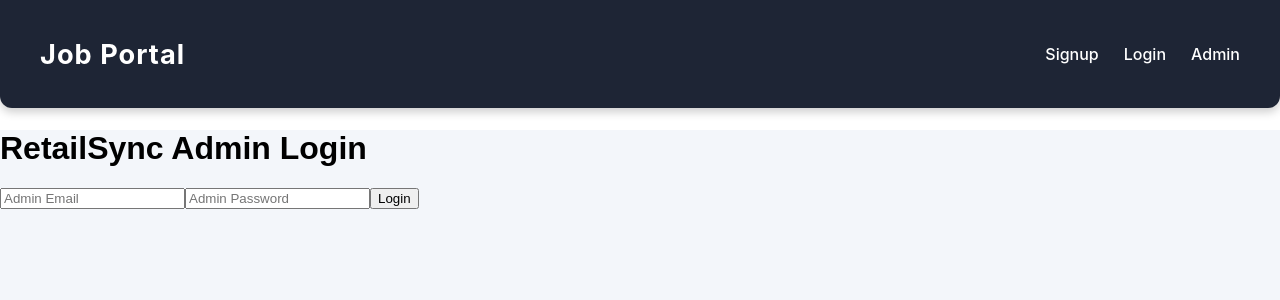
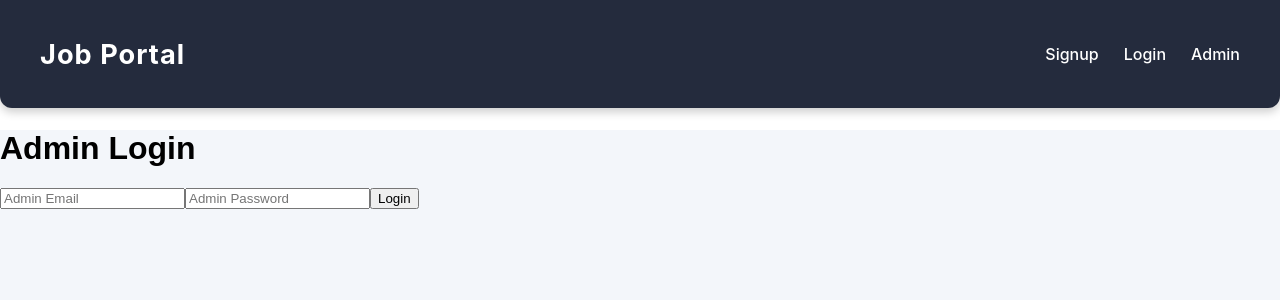
Before and after one commit to shamu-9906/jobrecom, a React (Create React App) app in the folder frontend/: page /admin-login in a window 1280 px wide. Shown: the top 300 px of the page. Built offline with nearby package versions, Linux system fonts and the light colour scheme.

Commit message:
Update AdminLogin.jsx

```diff
--- a/frontend/src/components/AdminLogin.jsx
+++ b/frontend/src/components/AdminLogin.jsx
@@ -33,7 +33,7 @@
   return (
     <div className="admin-container">
       <div className="admin-box">
-        <h1 className="admin-title">RetailSync Admin Login</h1>
+        <h1 className="admin-title">Admin Login</h1>
         <form onSubmit={handleSubmit} className="admin-form">
           <input
             type="email"
```
